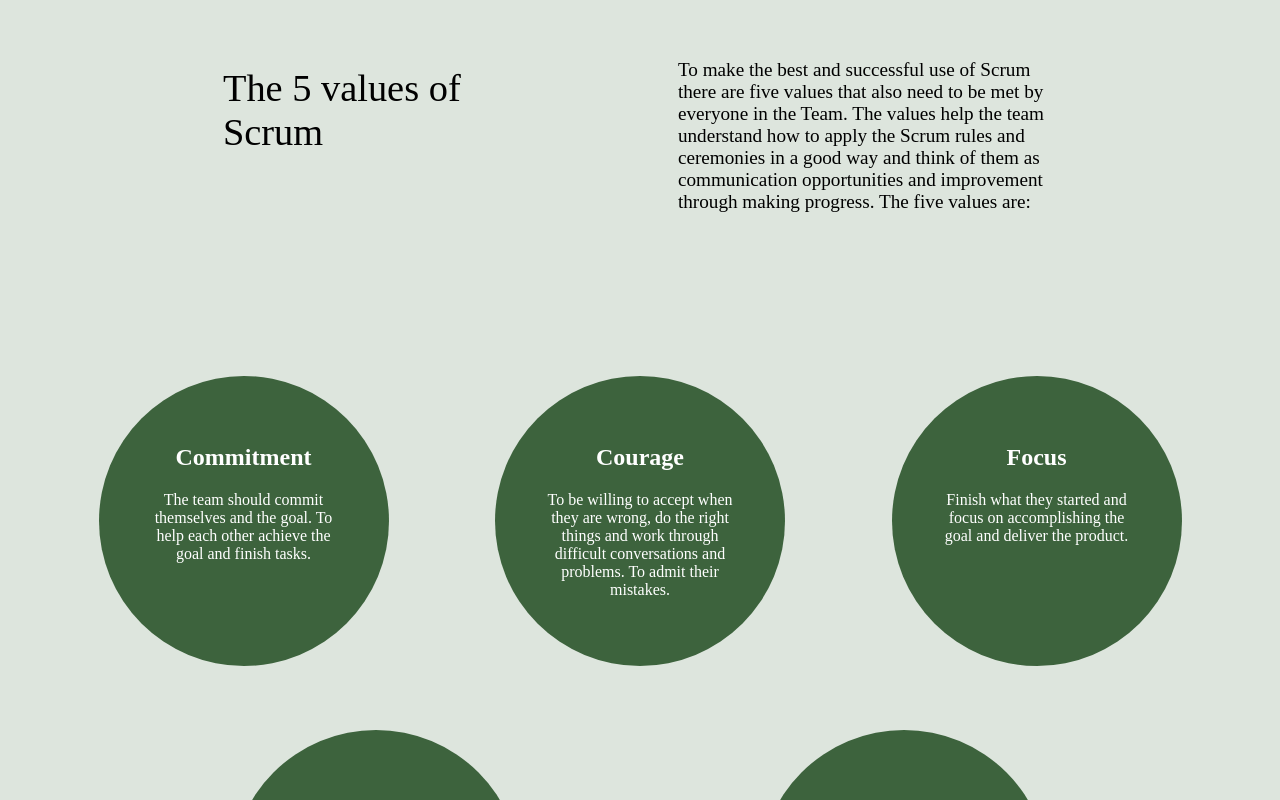
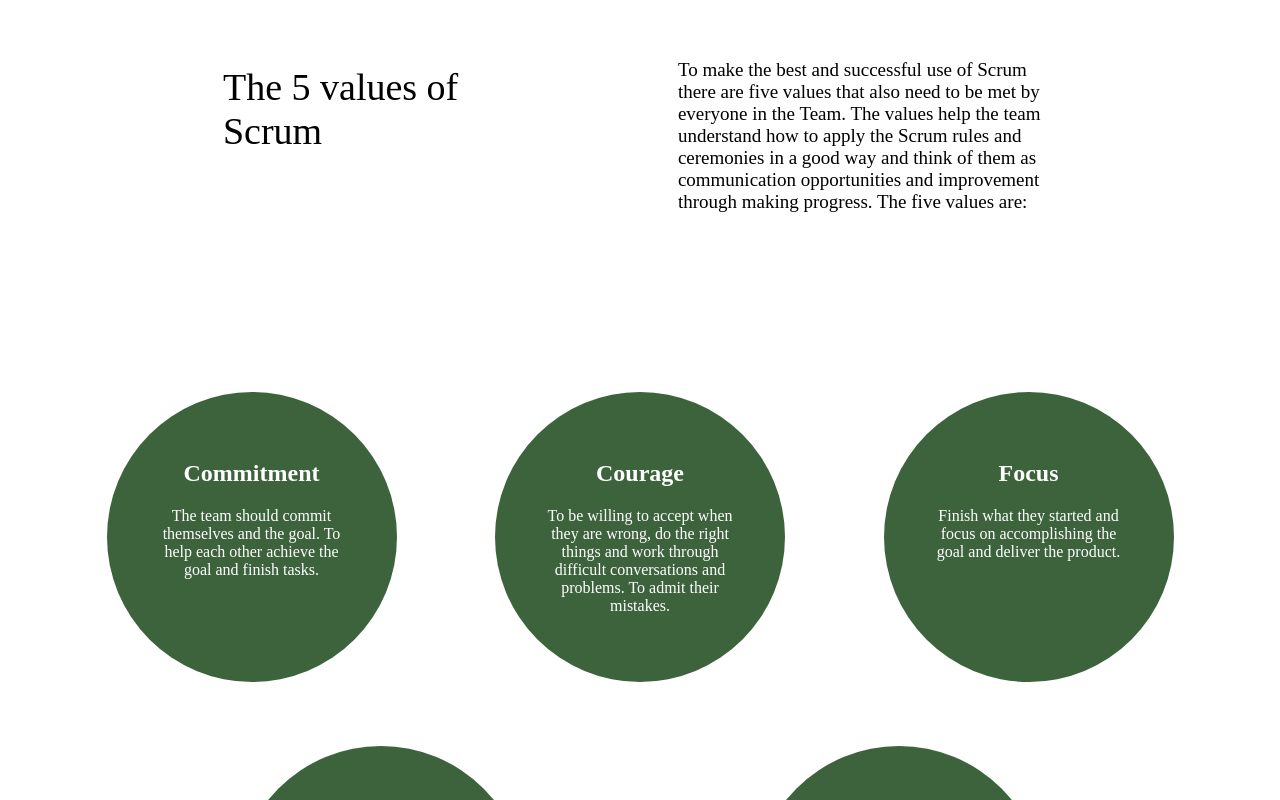
Before and after one commit to Memai2023/scrum-guide, a React (Vite) app: page /essence in a window 1280 px wide. Shown: the top 800 px of the page. Built offline with nearby package versions, Linux system fonts and the light colour scheme.

Commit message:
made changes from CR

```diff
--- a/src/Components/Essence/FiveValues/FiveValues.module.css
+++ b/src/Components/Essence/FiveValues/FiveValues.module.css
@@ -1,14 +1,10 @@
-html {
-    background-color: #DDE5DD;
-}
-
 .container {
     display: flex;
     flex-direction: row;
     justify-content: space-evenly;
-    margin-bottom: 6rem;
-    margin-top: 2rem;
-    font-size: 1.2rem;
+    margin-bottom: 96px;
+    margin-top: 32px;
+    font-size: 19px;
 }
 
 .title {
@@ -22,7 +18,7 @@ html {
 }
 
 .mainContainer {
-    padding: 1rem;
+    padding: 32px;
     display: flex;
     flex-direction: row;
     flex-wrap: wrap;
@@ -37,8 +33,8 @@ html {
     border-radius: 50%;
     color: white;
     height: 290px;
-    padding: 3rem;
-    margin: 2rem;
+    padding: 48px;
+    margin: 32px;
 }
 .lines {
     width: 90%;
@@ -57,20 +53,19 @@ h2 {
     text-align: center;
 }
 
-
 @media screen and (max-width: 767px) {
     .container {
         align-items: center;
     }
 
     .title {
-        padding: 1rem;
+        padding: 32px;
         width: 70%;
     }
 
     .sideText {
         width: 85%;
-        padding-right: 2rem;
+        padding-right: 32px;
     }
 
     .circle {
--- a/src/Components/Essence/FiveValues/index.jsx
+++ b/src/Components/Essence/FiveValues/index.jsx
@@ -7,8 +7,8 @@ const FiveValues = () => {
             <div className={styles.container}>
                 <h1 className={styles.title}>The 5 values of Scrum</h1>
                 <p className={styles.sideText}>{Essence.fiveValuesText}</p>
-            </div>
-            <div className={styles.mainContainer}>
+                </div>
+                <div className={styles.mainContainer}>
                     <div className={styles.circle}>
                         <h2 className={styles.circleTitle}>Commitment</h2>
                         <p>{Essence.commitmentCircleText}</p>
--- /dev/null
+++ b/src/Components/SprintEvents/SprintCycle2/SprintCycle2.module.css
@@ -0,0 +1,45 @@
+
+.content {
+    display: flex;
+    align-items: center;
+    justify-content: center;
+    padding: 24px;
+    box-sizing: border-box;
+    flex-direction: row;
+    flex-wrap: wrap;
+}
+
+img {
+    border-radius: 20px;
+    width: 100%;
+    max-width: 400px;
+    height: auto;
+    box-shadow: 0 4px 8px rgba(0, 0, 0, 0.1);
+}
+
+.text {
+    text-align: center;
+    margin: 0 auto;
+    max-width: 70%;
+    color: #666;
+    line-height: 1.6;
+}
+
+@media screen and (min-width: 768px) {
+    .container {
+        flex-direction: row;
+        display: flex;
+        flex-wrap: wrap;
+    }
+
+    .container img {
+        max-width: 40%;
+        margin-bottom: 0;
+        margin-right: 20px;
+    }
+
+    .text {
+        text-align: center;
+        width: 40%;
+    }
+}
```
